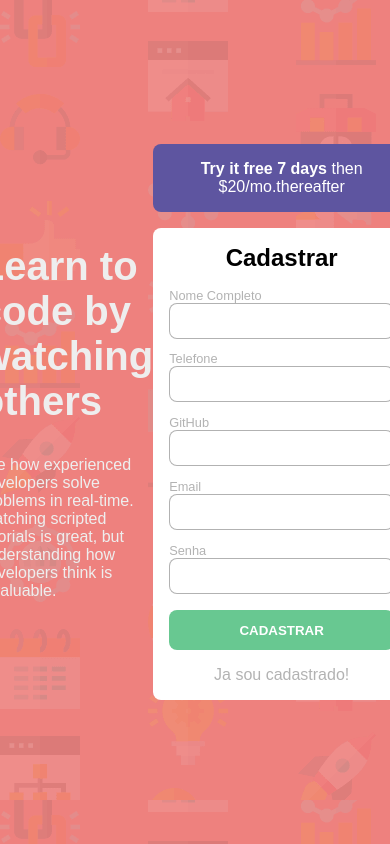
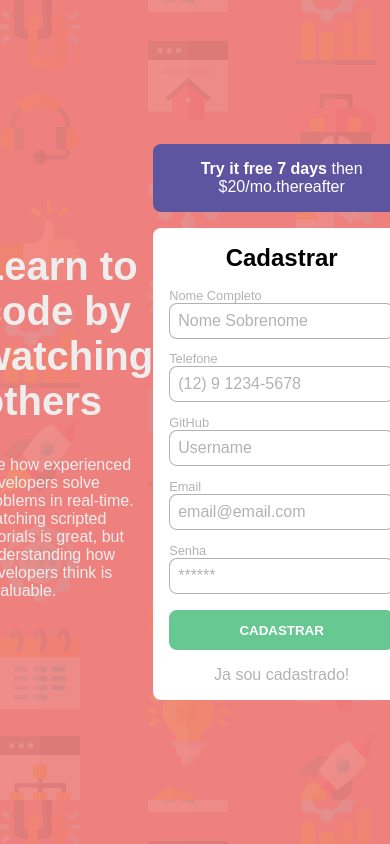
Before and after one commit to Lucas-HMSC/cadastro-vue, a Vue app: page / in a window 390 px wide. Built offline with nearby package versions, Linux system fonts and the light colour scheme.

Commit message:
Implemented Telephone Mask

```diff
--- a/db.json
+++ b/db.json
@@ -10,8 +10,8 @@
     },
     {
       "nome": "Signa Teste",
-      "telefone": "(12) 1122-3344",
-      "github": "signa",
+      "telefone": "(12) 9 1122-3344",
+      "github": "Signa",
       "email": "signa@signa.br",
       "senha": "123",
       "id": "signa@signa.br"
--- a/src/components/CadastroForm.vue
+++ b/src/components/CadastroForm.vue
@@ -8,6 +8,7 @@
         id='nome'
         type="text"
         v-model='usuario.nome'
+        placeholder="Nome Sobrenome"
       >
     </div>
     <div class="input-group">
@@ -16,7 +17,8 @@
         name='telefone'
         id='telefone'
         type="text"
-        v-model='usuario.telefone'
+        v-model='telefoneMask'
+        placeholder="(12) 9 1234-5678"
       >
     </div>
     <div class="input-group">
@@ -26,6 +28,7 @@
         id='github'
         type="text"
         v-model='usuario.github'
+        placeholder="Username"
       >
     </div>
     <div class="input-group">
@@ -35,6 +38,7 @@
         id='email'
         type="email"
         v-model='usuario.email'
+        placeholder="email@email.com"
       >
     </div>
     <div class="input-group">
@@ -44,6 +48,7 @@
         id='senha'
         type="password"
         v-model='usuario.senha'
+        placeholder="******"
       >
     </div>
 
@@ -71,9 +76,24 @@ export default {
         email: '',
         senha: '',
       },
+      telefoneMask: '',
     }
   },
+  watch: {
+    telefoneMask() {
+      this.telefoneMask = this.telefoneMask.replace(/\D/g, '');
+      if (this.telefoneMask.length === 11) {
+        this.telefoneMask = this.mascaraTelefone(this.telefoneMask);
+        this.usuario.telefone = this.telefoneMask;
+      } else if (this.telefoneMask.length > 11) {
+        this.telefoneMask = this.telefoneMask.slice(0, 11);
+      }
+    },
+  },
   methods: {
+    mascaraTelefone(value) {
+      return value.replace(/(\d{2})(\d{1})(\d{4})(\d{4})/g,'($1) $2 $3-$4');
+    },
     validarCampos() {
       if (
         this.usuario.nome.length > 0 &&
@@ -139,6 +159,10 @@ export default {
         outline: none;
         border-color: #68C891;
       }
+
+      &::placeholder {
+        color: rgba($color: #000000, $alpha: .3);
+      }
     }
   }
 
```
Also changed, not shown: 1 other file (tests, documents, lock files or other folders).
